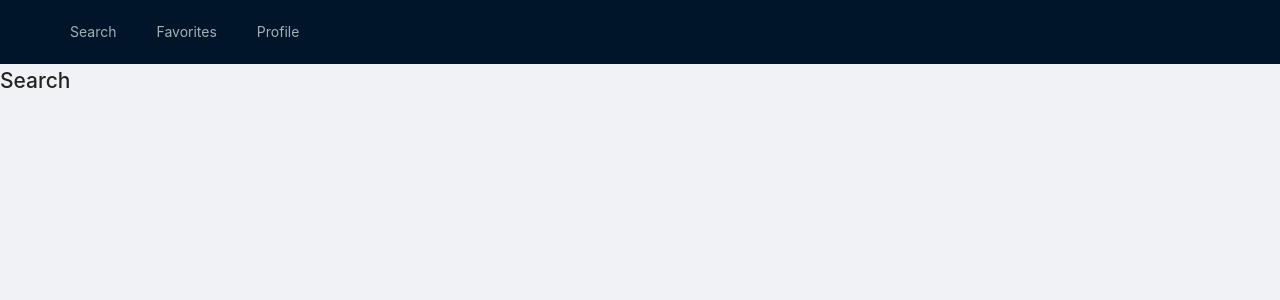
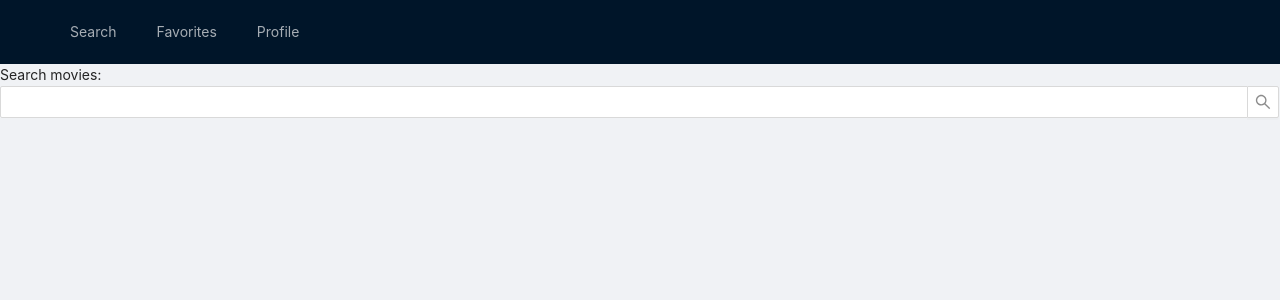
Before and after one commit to devcatalin/react-movie-search-ombd, a React (Create React App) app: page /search in a window 1280 px wide. Shown: the top 300 px of the page. Built offline with nearby package versions, Linux system fonts and the light colour scheme.

Commit message:
refactor: rename View files

```diff
--- a/src/App.js
+++ b/src/App.js
@@ -2,9 +2,9 @@ import "./App.css";
 
 import { BrowserRouter as Router, Switch, Route, Link } from "react-router-dom";
 
-import Search from "./views/Search";
-import Favorites from "./views/Favorites";
-import Profile from "./views/Profile";
+import SearchView from "./views/SearchView";
+import FavoritesView from "./views/FavoritesView";
+import ProfileView from "./views/ProfileView";
 
 import { Layout, Menu } from "antd";
 
@@ -30,13 +30,13 @@ function App() {
         <Content>
           <Switch>
             <Route path="/search">
-              <Search />
+              <SearchView />
             </Route>
             <Route path="/favorites">
-              <Favorites />
+              <FavoritesView />
             </Route>
             <Route path="/profile">
-              <Profile />
+              <ProfileView />
             </Route>
           </Switch>
         </Content>
--- a/src/views/Favorites.js
+++ /dev/null
@@ -1,5 +0,0 @@
-function Favorites() {
-  return <h1>Favorites</h1>;
-}
-
-export default Favorites;
--- /dev/null
+++ b/src/views/FavoritesView.js
@@ -0,0 +1,7 @@
+import React from "react";
+
+function FavoritesView() {
+  return <h1>FavoritesView</h1>;
+}
+
+export default FavoritesView;
--- a/src/views/Profile.js
+++ /dev/null
@@ -1,5 +0,0 @@
-function Profile() {
-  return <h1>Profile</h1>;
-}
-
-export default Profile;
--- /dev/null
+++ b/src/views/ProfileView.js
@@ -0,0 +1,7 @@
+import React from "react";
+
+function ProfileView() {
+  return <h1>ProfileView</h1>;
+}
+
+export default ProfileView;
--- a/src/views/Search.js
+++ /dev/null
@@ -1,5 +0,0 @@
-function Search() {
-  return <h1>Search</h1>;
-}
-
-export default Search;
--- /dev/null
+++ b/src/views/SearchView.js
@@ -0,0 +1,18 @@
+import React from "react";
+
+import { Input } from "antd";
+
+const { Search } = Input;
+
+function SearchView() {
+  const onSearch = (value) => console.log(value);
+
+  return (
+    <div>
+      <label>Search movies:</label>
+      <Search onSearch={onSearch} />
+    </div>
+  );
+}
+
+export default SearchView;
```
Also changed, not shown: 1 other file (tests, documents, lock files or other folders).
